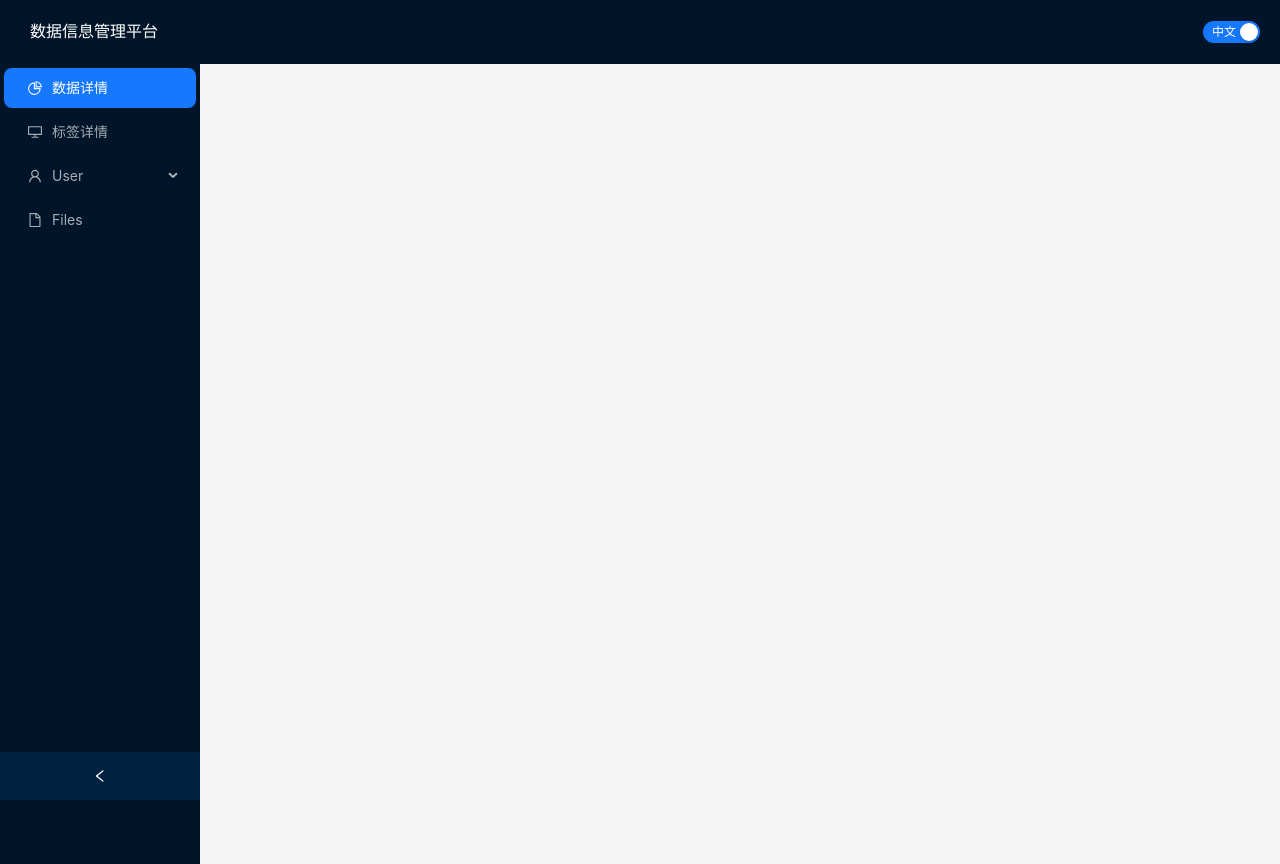
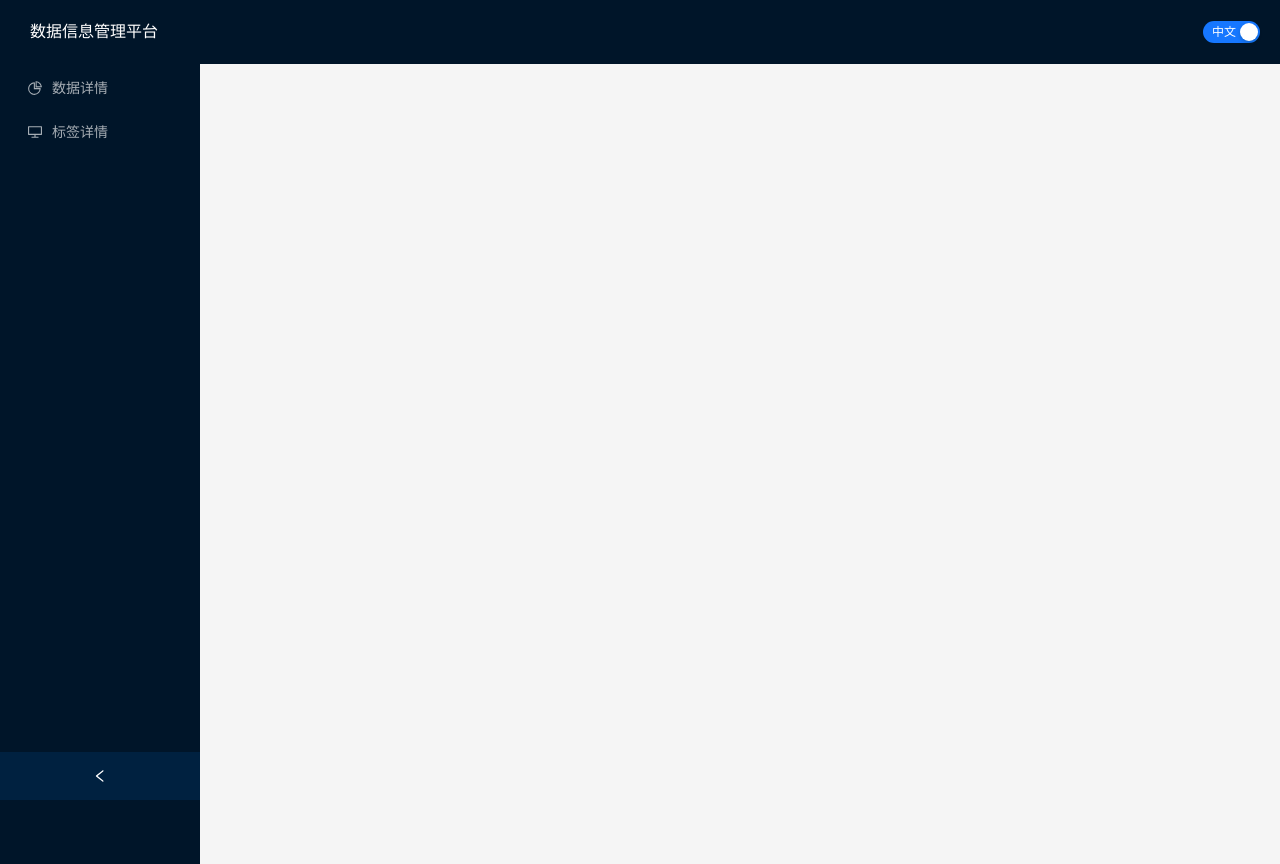
Before and after one commit to continueCat/dataManagement, a React (Vite) app in the folder client/: page / in a window 1280 px wide. Built offline with nearby package versions, Linux system fonts and the light colour scheme; sample sign-in values are in the browser's storage.

Commit message:
feat: 二级路由配置及跳转

```diff
--- a/client/src/pages/Layout/index.jsx
+++ b/client/src/pages/Layout/index.jsx
@@ -1,34 +1,25 @@
 import React, { useState } from "react";
-import {
-  DesktopOutlined,
-  FileOutlined,
-  PieChartOutlined,
-  UserOutlined,
-} from "@ant-design/icons";
+import { DesktopOutlined, PieChartOutlined } from "@ant-design/icons";
 import { Layout, Menu, Switch } from "antd";
 
 import "./style.scss";
 import { Outlet } from "react-router-dom";
+import { useNavigate } from "react-router-dom";
+
 const { Sider, Header } = Layout;
 
 function getItem(label, key, icon, children) {
   return {
+    label,
     key,
     icon,
     children,
-    label,
   };
 }
 
 const items = [
-  getItem("数据详情", "1", <PieChartOutlined />),
-  getItem("标签详情", "2", <DesktopOutlined />),
-  getItem("User", "sub1", <UserOutlined />, [
-    getItem("Tom", "3"),
-    getItem("Bill", "4"),
-    getItem("Alex", "5"),
-  ]),
-  getItem("Files", "6", <FileOutlined />),
+  getItem("数据详情", "Data", <PieChartOutlined />),
+  getItem("标签详情", "Tags", <DesktopOutlined />),
 ];
 
 const headerStyle = {
@@ -40,6 +31,12 @@ const headerStyle = {
 
 const LayoutApp = () => {
   const [collapsed, setCollapsed] = useState(false);
+  const navigate = useNavigate();
+  const handleMenuClick = (item) => {
+    // console.log("菜单被点击", item);
+    const path = item.key;
+    navigate(path);
+  };
 
   return (
     <>
@@ -64,6 +61,7 @@ const LayoutApp = () => {
             defaultSelectedKeys={["1"]}
             mode="inline"
             items={items}
+            onClick={handleMenuClick}
           />
         </Sider>
         <Layout className="layout-content">
```
